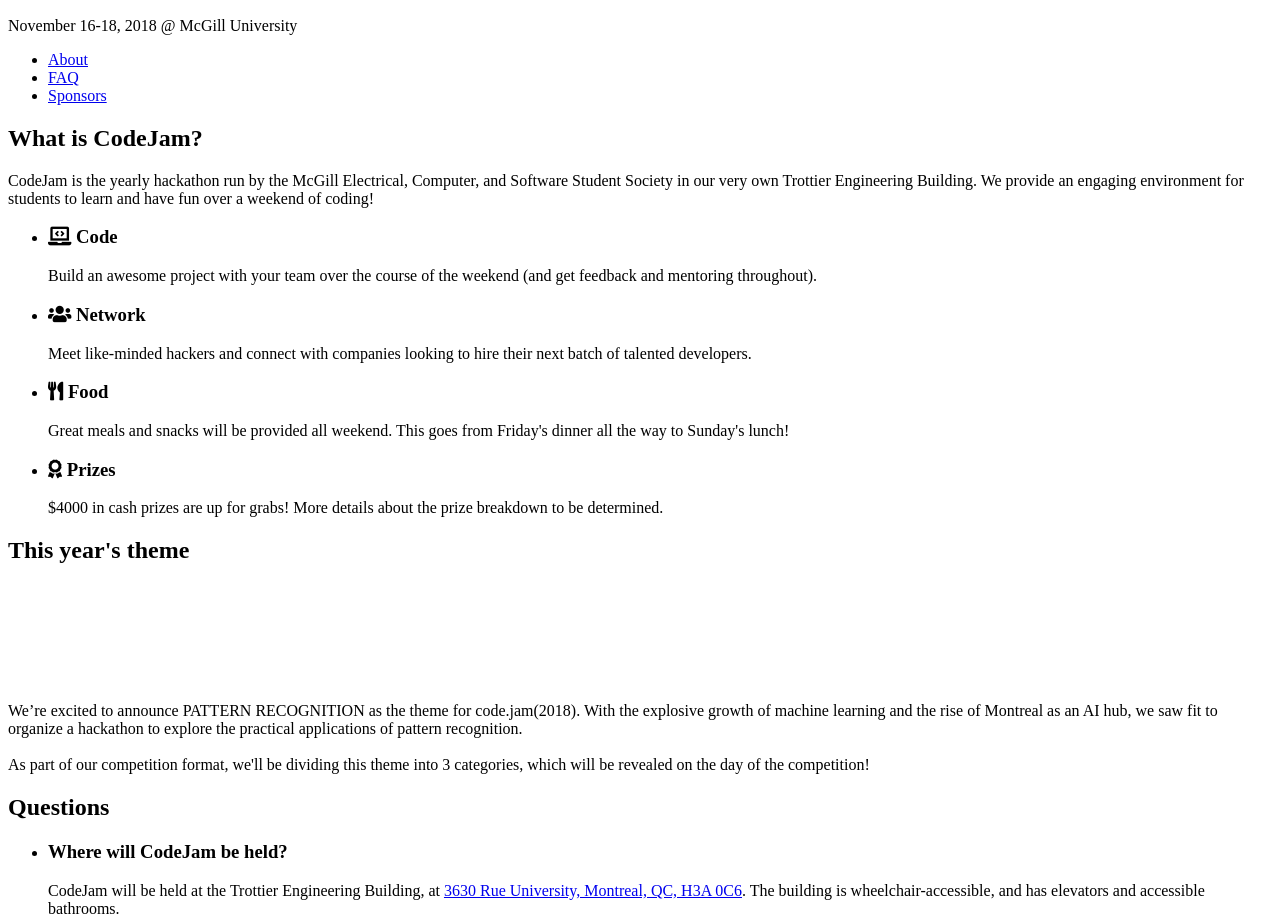
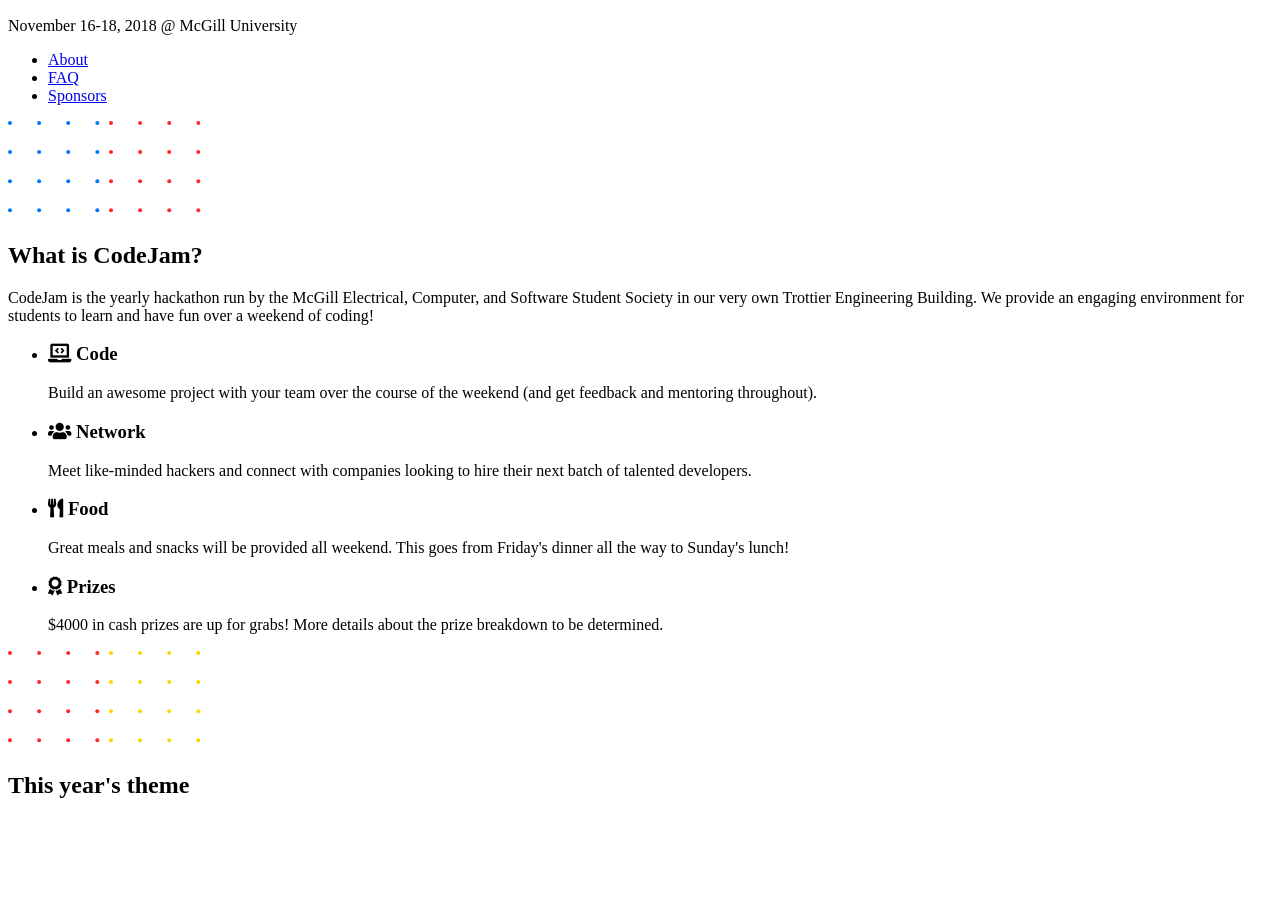
Before and after one commit to mcgill-ecsess/codejam-site-2018, a website: page src/index.html in a window 1280 px wide. Shown: the part 210-1131 px from the top of the page. Drawn offline with nearby package versions, Linux system fonts and the light colour scheme.

Commit message:
✨ Add fancy features

```diff
--- a/package.json
+++ b/package.json
@@ -54,6 +54,7 @@
   ],
   "dependencies": {
     "@fortawesome/fontawesome-free": "^5.3.1",
+    "rellax": "^1.7.0",
     "scrollreveal": "^4.0.4",
     "smoothscroll": "^0.4.0"
   }
--- a/src/index.html
+++ b/src/index.html
@@ -29,7 +29,9 @@
       </div>
     </div>
   </section>
-  <main>
+  <main class="main">
+    <img class="background__dots background__dots--left js-background" src="static/dots/dots-blue.svg"/>
+    <img class="background__dots background__dots--left background__dots--front js-background-front" src="static/dots/dots-red.svg"/>
     <section class="section" id="about">
       <h2 class="section__header">What is CodeJam?</h2>
       <div class="about">
@@ -85,6 +87,9 @@
       </div>
       </div>
     </section>
+    <img class="background__dots background__dots--right js-background" src="static/dots/dots-red.svg"/>
+    <img class="background__dots background__dots--right background__dots--front js-background-front" src="static/dots/dots-yellow.svg"/>
+    <img class="background__pr js-background-pr" src="static/pattern-recognition.svg" />
     <section class="section">
       <h2 class="section__header">This year's theme</h2>
       <div class="theme">
@@ -225,6 +230,11 @@
       </div>
     </section>
   </main>
-  <footer>
+  <footer class="footer">
+    <ul class="social-list">
+      <li class="social-list__link"><a href="https://www.facebook.com/mcgillcodejam"><span class="fab fa-facebook fa-2x"></span></a></li>
+      <li class="social-list__link"><a href="mailto:sponsor.codejam@mcgilleus.ca"><span class="fas fa-envelope fa-2x"></span></a></li>
+    </ul>
+    <p class="footer__text">Made with ⚡️ by McGill ECSESS</p>
   </footer>
 </body>
--- a/src/js/app.js
+++ b/src/js/app.js
@@ -1,4 +1,5 @@
 require('smoothscroll');
 
+require('./parallax');
 require('./scroll');
 require('./webgl/index');
--- /dev/null
+++ b/src/style/background.scss
@@ -0,0 +1,28 @@
+.background__dots {
+  z-index: -999;
+  position: absolute;
+  width: 24rem;
+}
+
+.background__dots--left {
+  left: 16rem;
+
+  &.background__dots--front {
+    left: 20rem;
+  }
+}
+
+.background__dots--right {
+  right: 16rem;
+
+  &.background__dots--front {
+    right: 20rem;
+  }
+}
+
+.background__pr {
+  position: absolute;
+  z-index: 999;
+  opacity: 0.02;
+  width: 60rem;
+}
--- a/src/style/body.scss
+++ b/src/style/body.scss
@@ -1,3 +1,8 @@
+.main {
+  perspective: 1px;
+  transform-style: preserve-3d;
+}
+
 .section {
   @include page-width;
   margin-bottom: 10rem;
--- a/src/style/main.scss
+++ b/src/style/main.scss
@@ -4,9 +4,11 @@
 
 @import "__variables";
 @import "__mixins";
+@import "background";
 @import "hero";
 @import "nav";
 @import "body";
+@import "footer";
 @import url("https://fonts.googleapis.com/css?family=Source+Code+Pro");
 
 body {
```
Also changed, not shown: src/js/parallax.js (added, +15 -0 lines), src/style/footer.scss (added, +19 -0 lines), src/static/dots/dots-blue.svg (added), src/static/dots/dots-red.svg (added), src/static/dots/dots-yellow.svg (added), 1 other file.
